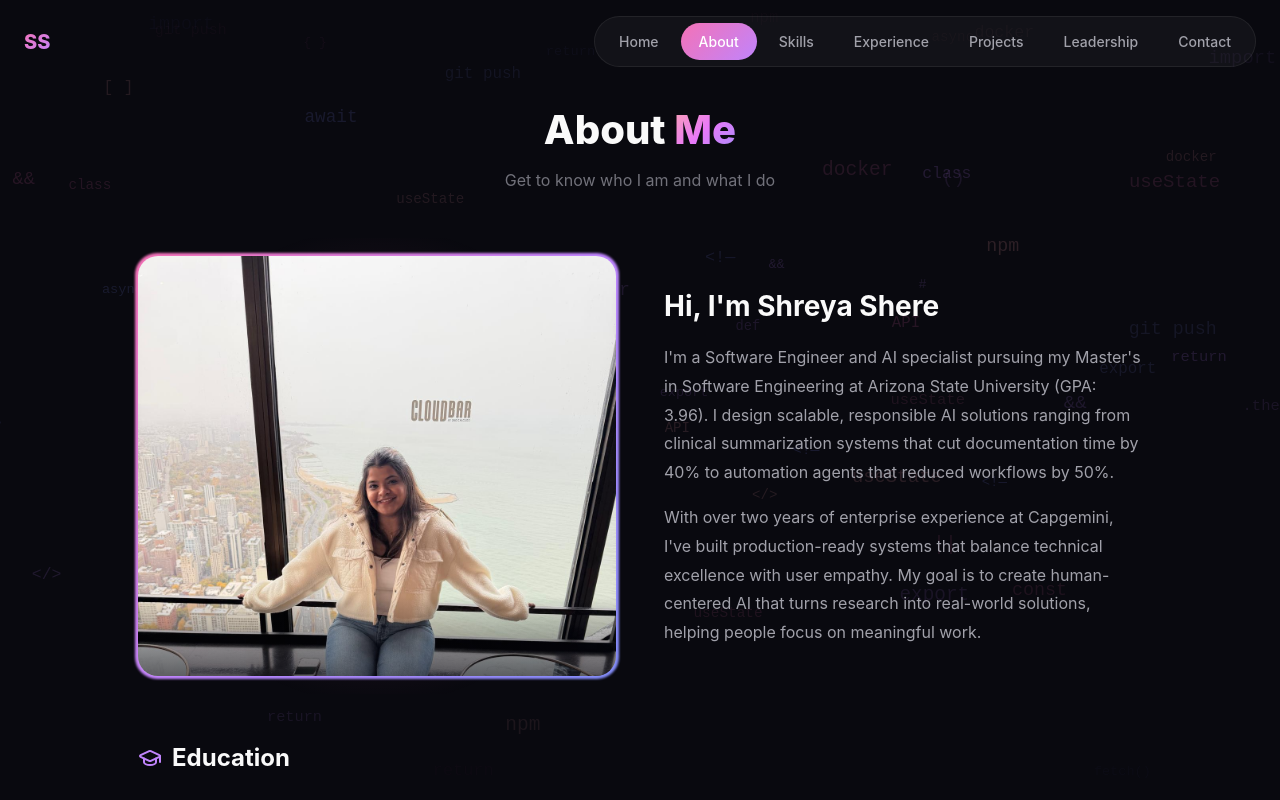
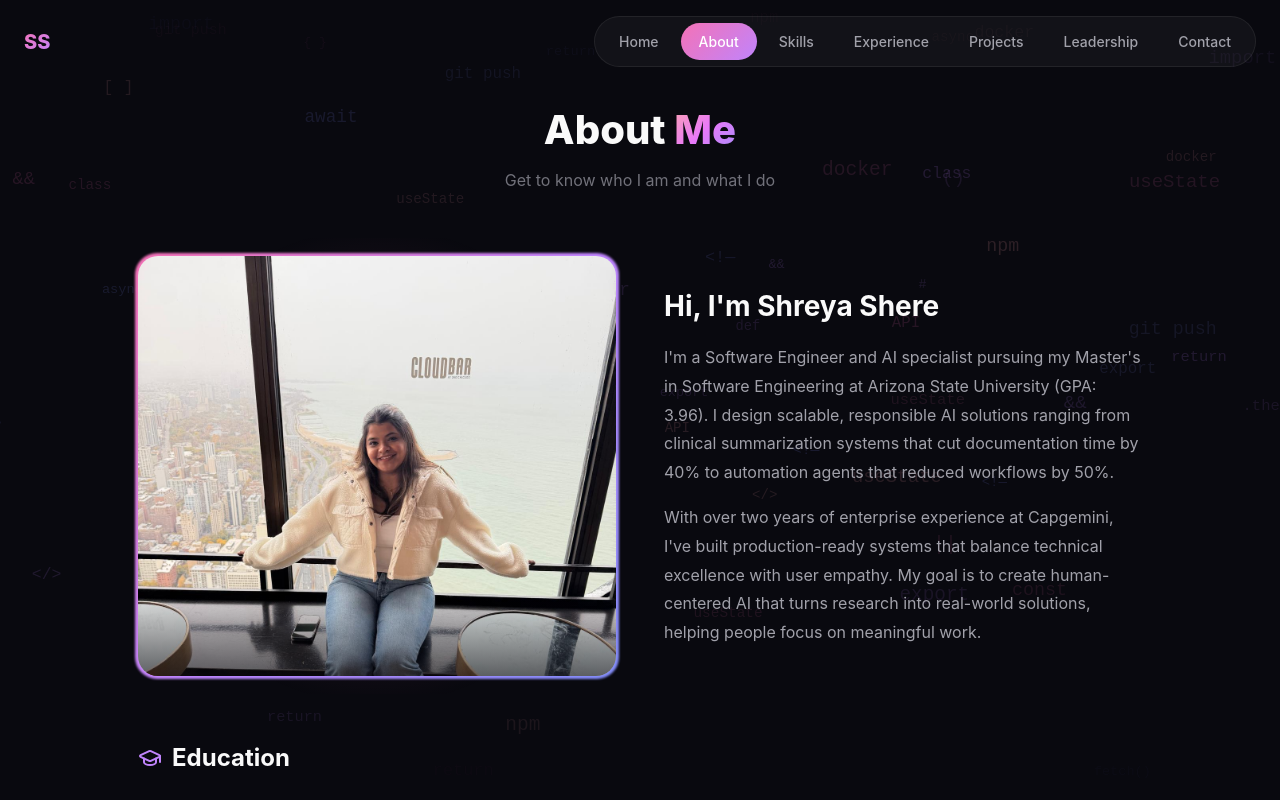
Before and after one commit to Shreyaa-Shere/shreya-portfolio, a React (Vite) app: page /about in a window 1280 px wide. Shown: the top 800 px of the page. Built offline with nearby package versions, Linux system fonts and the light colour scheme.

Commit message:
Adjust about photo crop to show legs

```diff
--- a/src/components/About.jsx
+++ b/src/components/About.jsx
@@ -49,7 +49,7 @@ export default function About() {
                 width: '100%',
                 height: '420px',
                 objectFit: 'cover',
-                objectPosition: 'center top',
+                objectPosition: 'center 20%',
                 display: 'block',
               }}
             />
```
